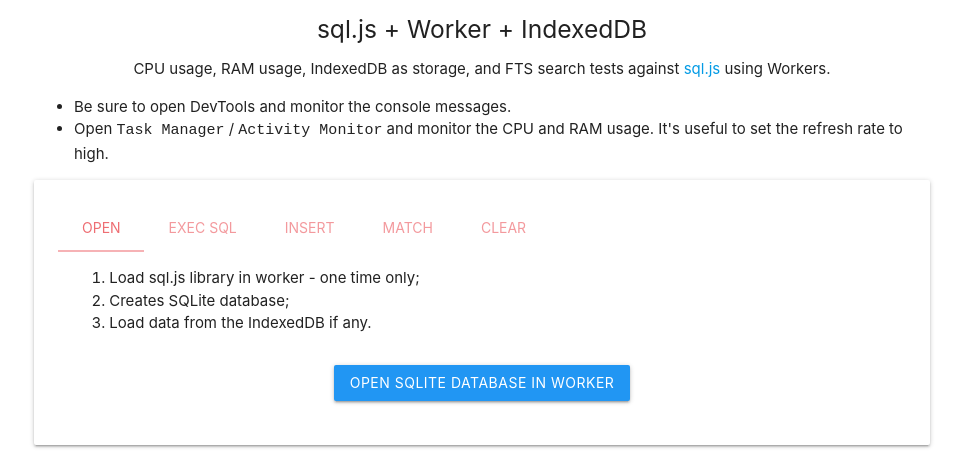
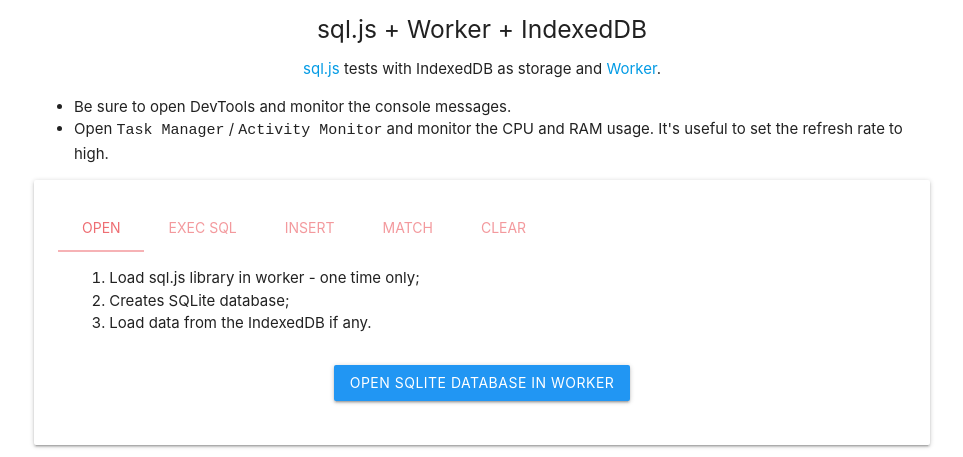
Before and after one commit to yanli0303/sql-js-worker-test, a website built with webpack: page docs/index.html in a window 1280 px wide. Shown: the whole page, without its empty margins (158-1121 px from the left). Built offline with nearby package versions, Linux system fonts and the light colour scheme.

Commit message:
doc: update README

```diff
--- a/docs/index.html
+++ b/docs/index.html
@@ -16,9 +16,9 @@
 <header class="container center-align">
   <h5>sql.js + Worker + IndexedDB</h5>
   <p>
-    CPU usage, RAM usage, IndexedDB as storage, and FTS search tests
-    against <a target="_blank"
-      href="https://github.com/sql-js/sql.js">sql.js</a> using Workers.
+    <a target="_blank" href="https://github.com/sql-js/sql.js">sql.js</a> tests
+    with IndexedDB as storage and <a target="_blank"
+      href="https://developer.mozilla.org/en-US/docs/Web/API/Worker">Worker</a>.
   </p>
   <ul class="left-align browser-default">
     <li>Be sure to open DevTools and monitor the console messages.</li>
```
Also changed, not shown: README.md, docs/screenshot.png (added).
